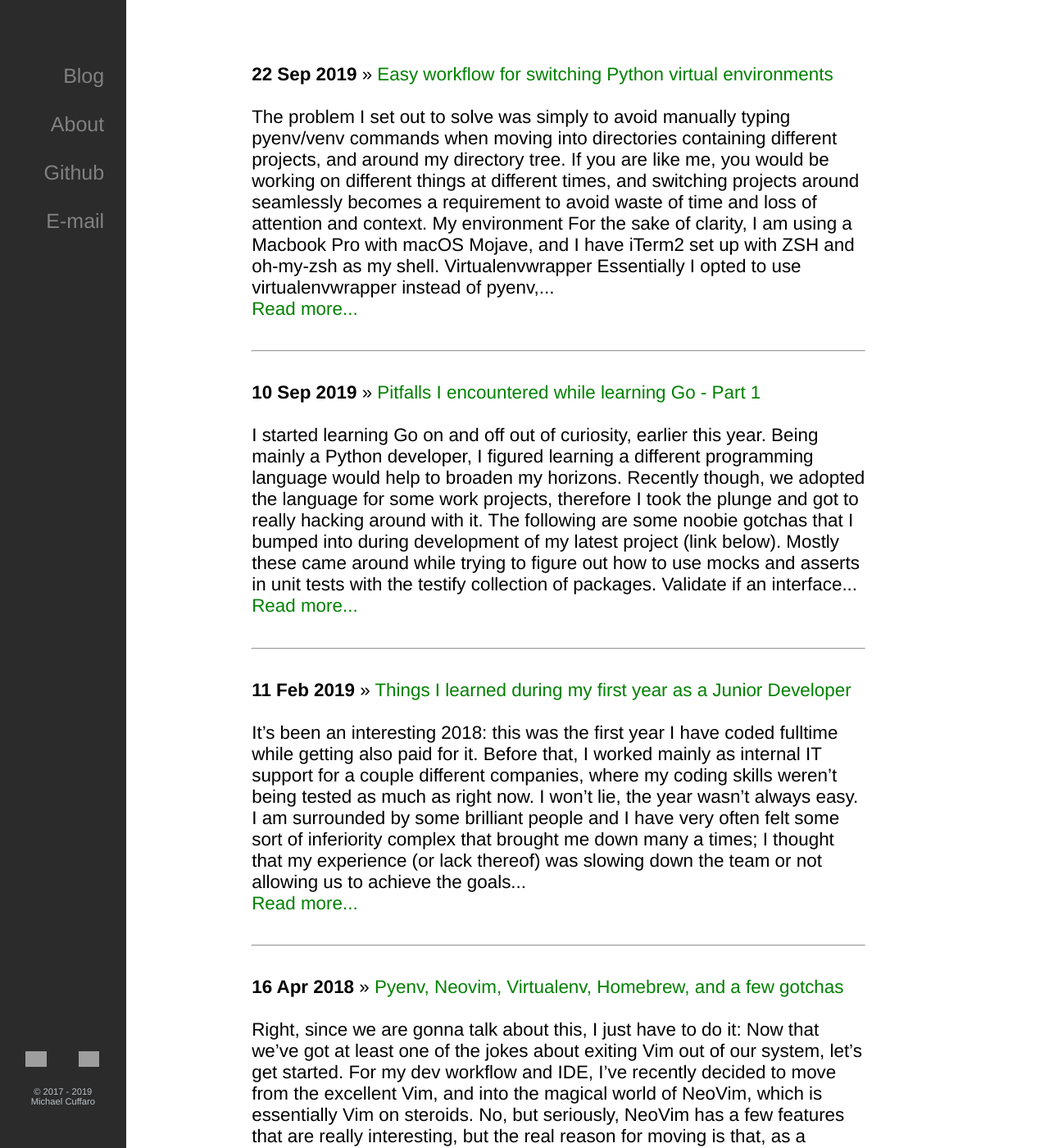
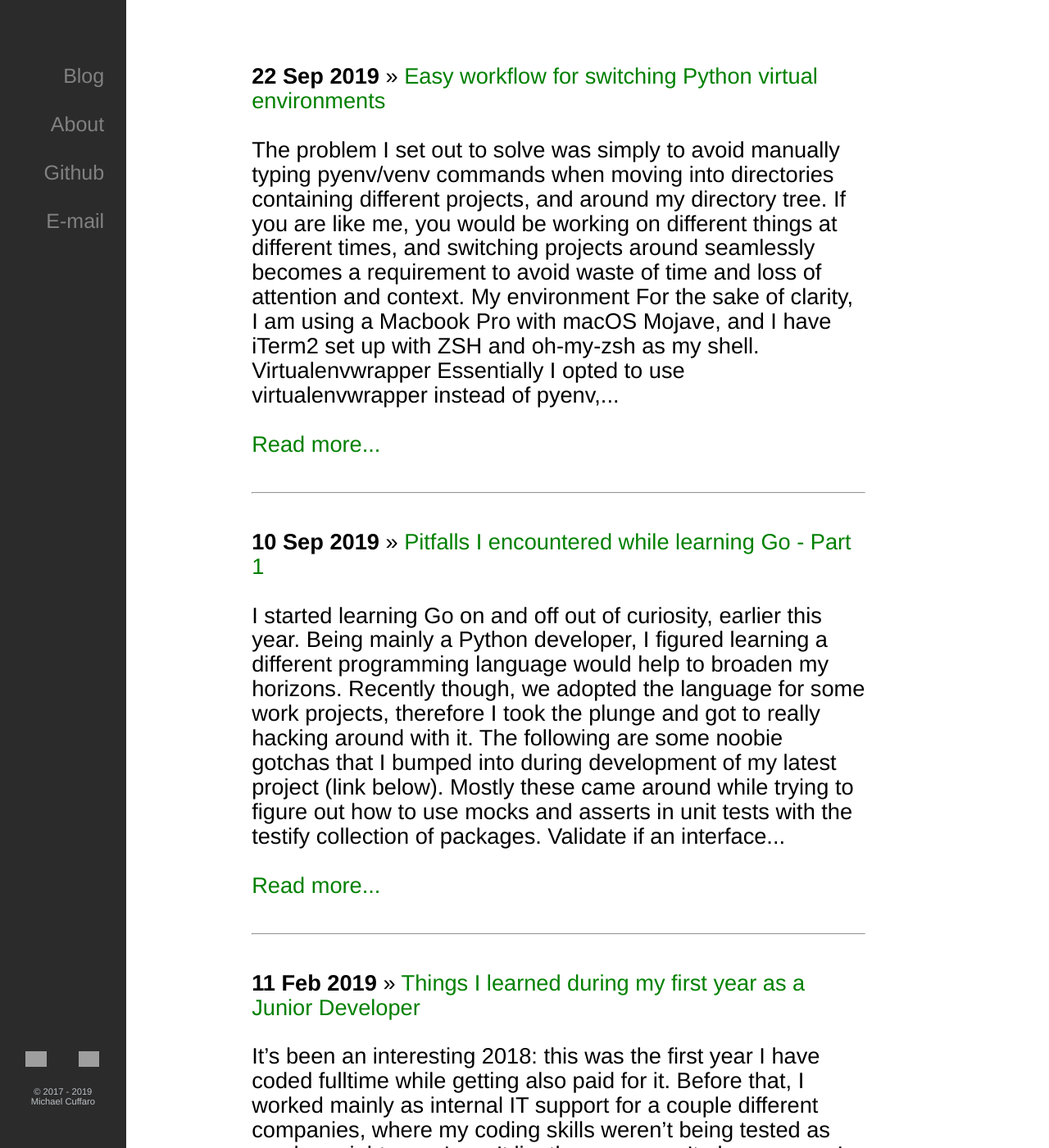
Before and after one commit to maiku1008/maiku1008.github.io, a Jekyll site: the page built from index.html, in a window 1280 px wide and 1400 px high. Shown: the whole window at 82% size. Built offline with Jekyll 4.4.1, drawn with Linux system fonts in a browser that asks for light colours; grey boxes are pictures that could not be loaded.

Commit message:
improve main page styling

```diff
--- a/css/main.css
+++ b/css/main.css
@@ -113,8 +113,10 @@ ol {
 
 ul.posts {
     margin: 20px auto 40px;
-    font-size: 1.4em;
+    font-size: 1.7em;
     padding-left: 10%;
+    font-weight: normal;
+    line-height: 1.1em;
 }
 
 ul.posts li {
--- a/index.html
+++ b/index.html
@@ -8,7 +8,7 @@ title: Michael Cuffaro's Blog
       <li><span><b>{{ post.date | date_to_string }}</b></span> » <a href="{{ post.url }}" title="{{ post.title }}">{{ post.title }}</a></li><br>
 
         {{ post.content | strip_html | truncatewords: 100 }}
-            <br><a href="{{ post.url }}"> Read more...</a><br><br>
+            <br><br><a href="{{ post.url }}"> Read more...</a><br><br>
             <hr>
             <br>
 	  {% endfor %}
```
